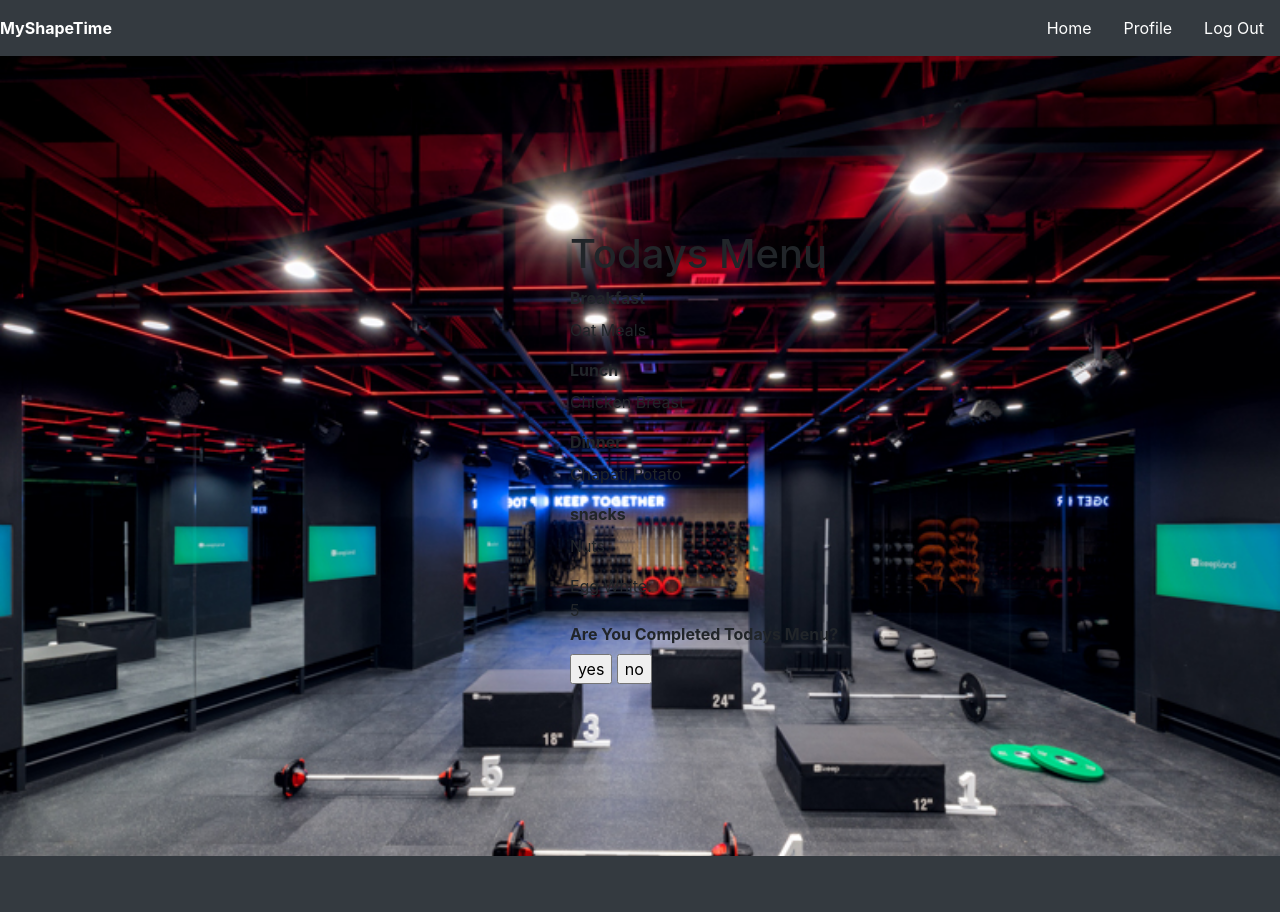
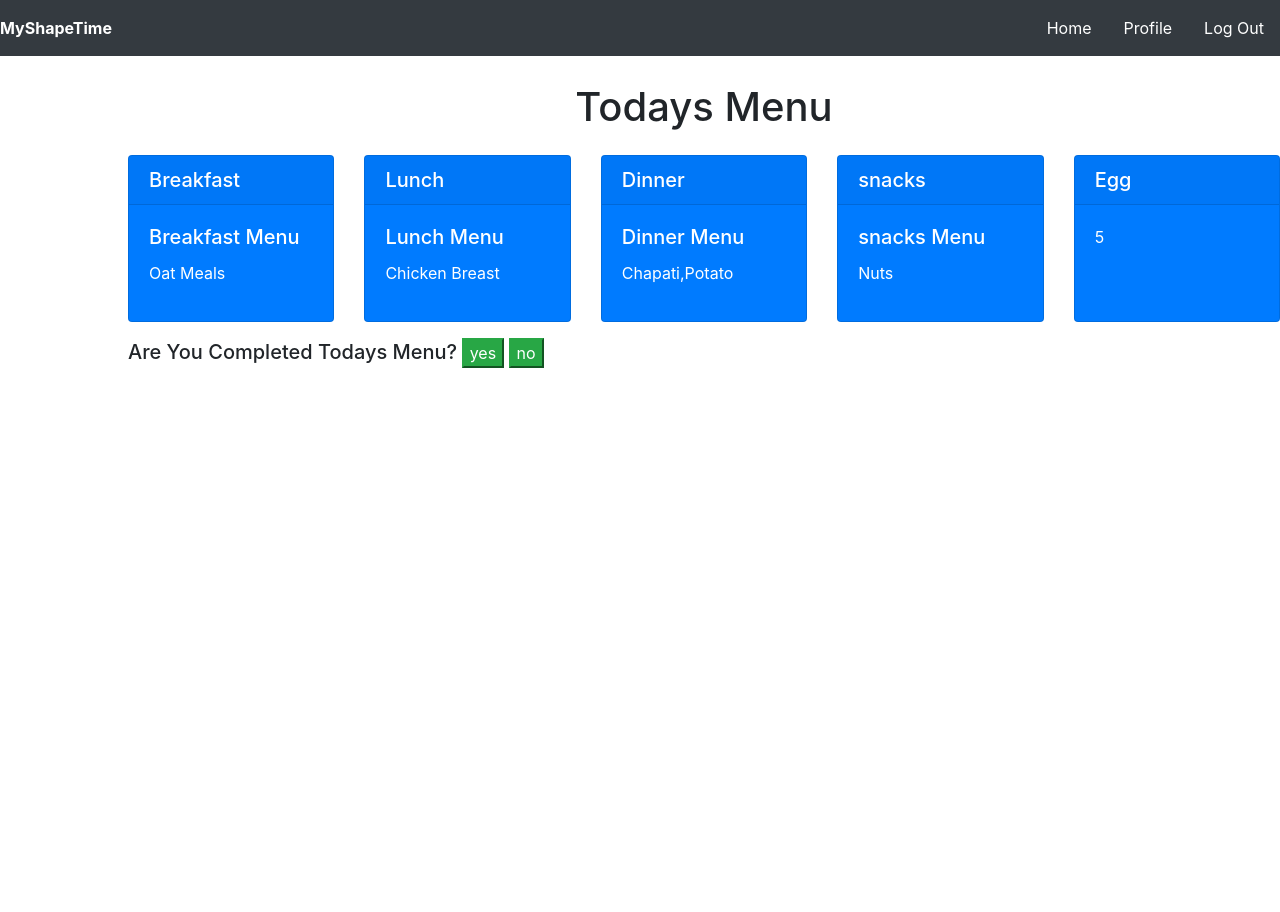
Before and after one commit to varunprabhakaran22/MyShapeTimee, a website: page Frontend/Dashboard.html in a window 1280 px wide. After the commit the page ends 800 px from the top, so only its background shows below. Drawn offline with nearby package versions, Linux system fonts and the light colour scheme.

Commit message:
design update

```diff
--- a/Frontend/Dashboard.html
+++ b/Frontend/Dashboard.html
@@ -28,37 +28,62 @@
       </li>
     </ul>
   </nav>
-  <div class="mainFrame">
+  <div class="DashboardMainFrame">
     <!-- <div class="dayOneMenu">
       <input type="button" value=" Are You Interested to see Today Menu">
     </div> -->
     <div class="Menu displaying-menu">
-      <div>
-        <h1>Todays Menu</h1>
-      </div>
-      <div>
-        <label><b>Breakfast</b></label>
+
+        <h1 class="card-title text-center m-4">Todays Menu</h1>
+        <div class="card-deck">
+        <div class="card text-white bg-primary mb-3" style="max-width: 18rem;">
+          <h5 class="card-header">Breakfast</h5>
+          <div class="card-body">
+            <h5 class="card-title">Breakfast Menu</h5>
+            <!-- <p class="card-text">Some quick example text to build on the card title and make up the bulk of the card's content.</p> -->
             <p id="breakfastData" class="breakfastData">Oat Meals</p>
           </div>
-      <div>
-        <label><b>Lunch</b></label>
-        <p id="lunchData" class="lunchData">Chicken Breast</p>
         </div>
-      <div>
-        <label><b>Dinner</b></label>
-        <p id="dinnerData" class="dinnerData">Chapati,Potato</p>
+
+      <div class="card text-white bg-primary mb-3" style="max-width: 18rem;">
+          <h5 class="card-header">Lunch</h5>
+          <div class="card-body">
+            <h5 class="card-title">Lunch Menu</h5>
+            <!-- <p class="card-text">Some quick example text to build on the card title and make up the bulk of the card's content.</p> -->
+            <p id="lunchData" class="breakfastData">Chicken Breast</p>
           </div>
-      <div>
-        <label><b>snacks</b></label>
-        <p id="snacksData" class="snacksData">Nuts</p>
         </div>
-      <div>
-        Egg White:<p id="EggCount" class="EggCount">5</p>
+
+        <div class="card text-white bg-primary mb-3" style="max-width: 18rem;">
+            <h5 class="card-header">Dinner</h5>
+            <div class="card-body">
+              <h5 class="card-title">Dinner Menu</h5>
+              <!-- <p class="card-text">Some quick example text to build on the card title and make up the bulk of the card's content.</p> -->
+              <p id="dinnerData" class="breakfastData">Chapati,Potato</p>
+            </div>
+          </div>
+
+          <div class="card text-white bg-primary mb-3" style="max-width: 18rem;">
+              <h5 class="card-header">snacks</h5>
+              <div class="card-body">
+                <h5 class="card-title">snacks Menu</h5>
+                <!-- <p class="card-text">Some quick example text to build on the card title and make up the bulk of the card's content.</p> -->
+                <p id="snacksData" class="breakfastData">Nuts</p>
+              </div>
+            </div>
+
+            <div class="card text-white bg-primary mb-3" style="max-width: 18rem;">
+                <h5 class="card-header">Egg</h5>
+                <div class="card-body">
+                  <!-- <p class="card-text">Some quick example text to build on the card title and make up the bulk of the card's content.</p> -->
+                  <p id="EggCount" class="breakfastData">5</p>
+                </div>
+              </div>
           </div>
       <div class="menu">
-        <label><b>Are You Completed Todays Menu?</b></label><br>
-        <input type="button" name="" class="yes" value="yes" onclick="tookMenu();">
-        <input type="button" name="" value="no" class="no" onclick= "skippingMenu();"><br>
+        <label><h5>Are You Completed Todays Menu?</h5></label>
+        <input type="button" name="" class="yes btn-success" value="yes" onclick="tookMenu();">
+        <input type="button" name="" value="no" class="no btn-success" onclick= "skippingMenu();"><br>
       </div>
     </div>
     <!-- Exercise task is optional div element execute only when user skip the menu -->
@@ -87,9 +112,6 @@
       </div>
     </div>
   </div>
-  <nav class="navbar navbar-dark bg-dark">
-    <!-- Navbar content -->
-  </nav>
 </body>
 <script src="/js/app.js"></script>
 </html>
```
Lines whose indentation alone changed are shown as unchanged.
